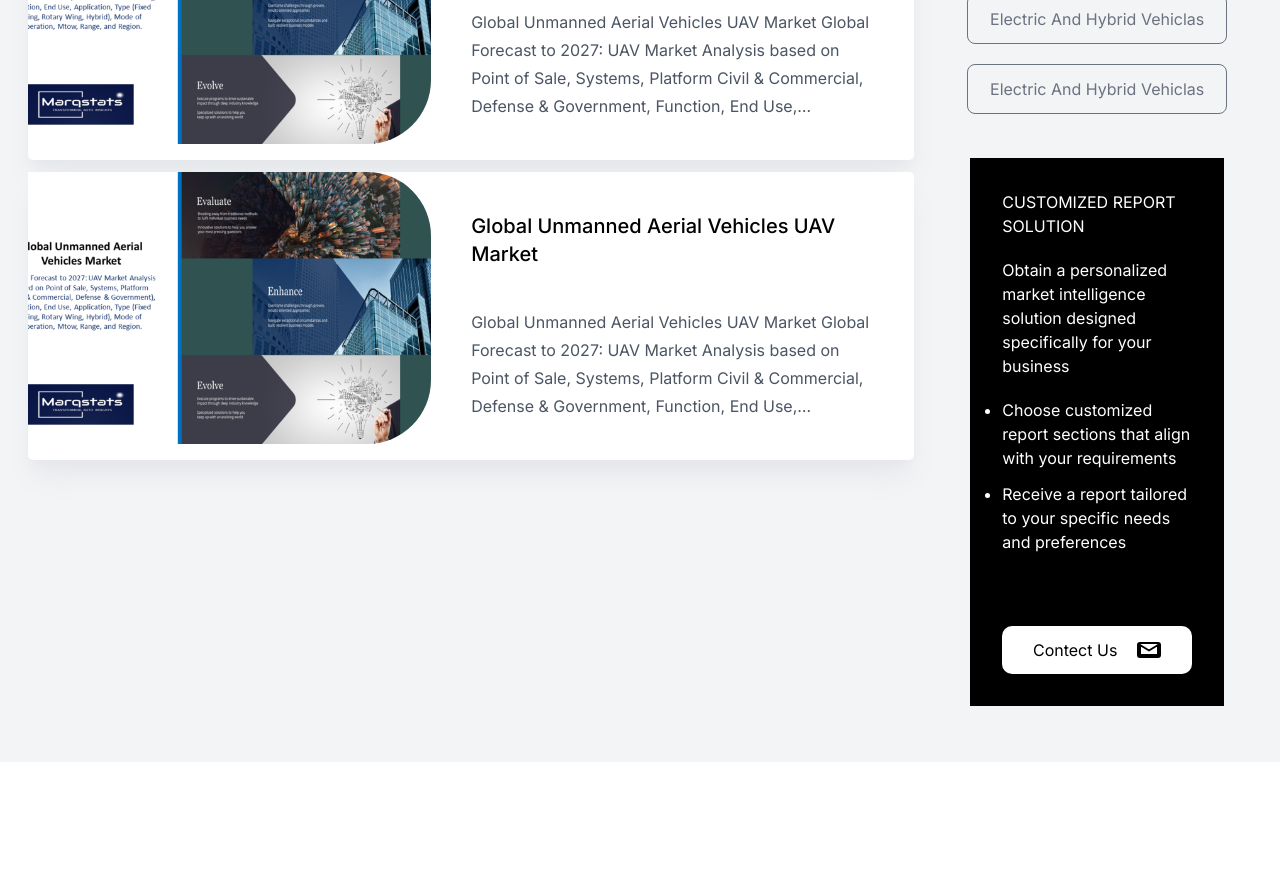
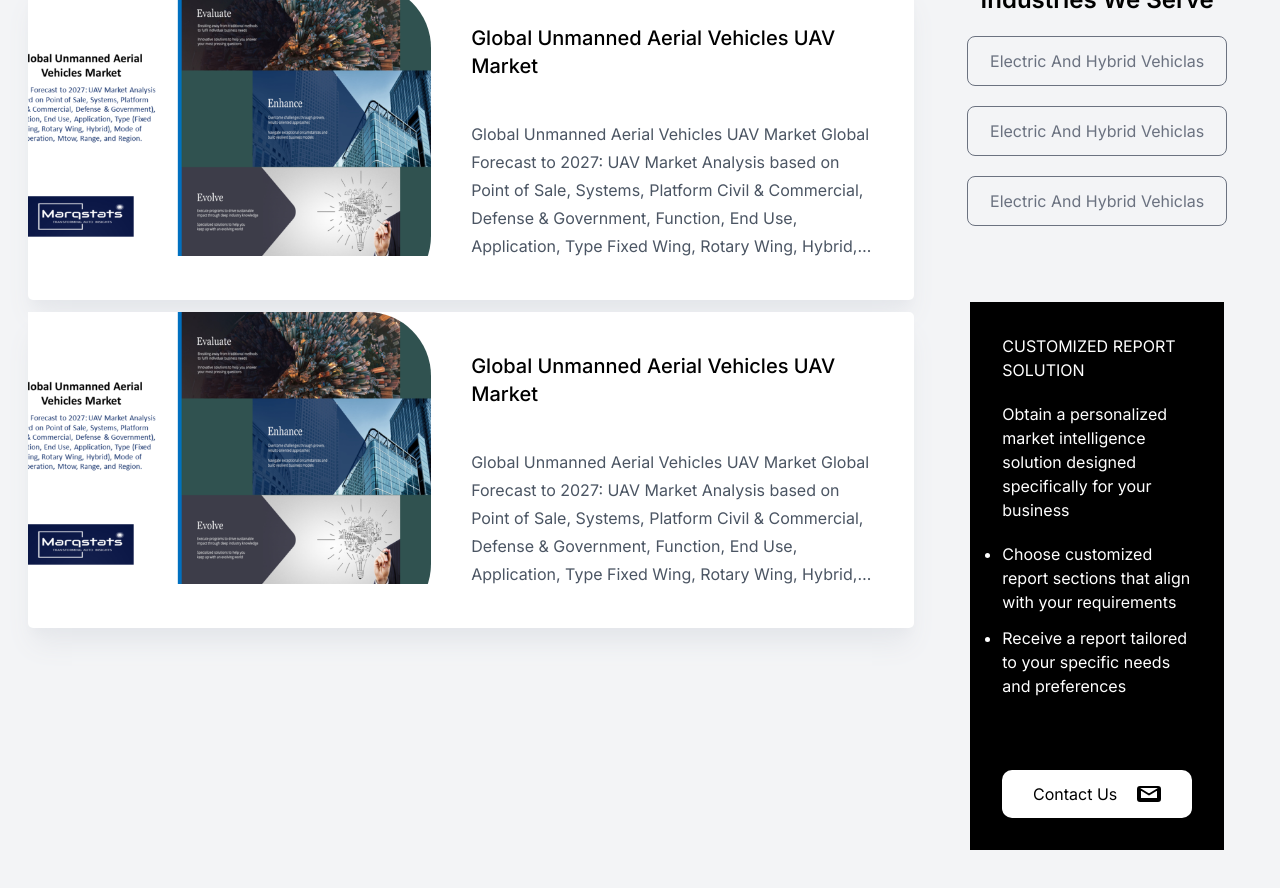
Before and after one commit to SidhartGautam25/marq, a Next.js app in the folder frontend/: page /report-store in a window 1280 px wide. Shown: the part 460-1348 px from the top of the page. Before the commit the page ends 1222 px from the top, so only its background shows below. Built offline with nearby package versions, Linux system fonts and the light colour scheme.

Commit message:
report img change

```diff
--- a/frontend/app/comp/report-card/Card.tsx
+++ b/frontend/app/comp/report-card/Card.tsx
@@ -5,12 +5,12 @@ export default function Card(){
     return(
       <>
         <div className="card md:flex md:ml-7 bg-white shadow-xl shadow-gray-200 rounded-[5px]">
-            <div className="left  md:flex-[6]">
-               <Image src={img1} alt="" className="w-full object-cover md:rounded-tr-[4rem] md:rounded-br-[4rem] h-[17rem]"/>
+            <div className="left  md:flex-[6] overflow-hidden md:rounded-tr-[4rem] md:rounded-br-[4rem]">
+               <Image src={img1} alt="" className="w-full object-cover  h-[17rem] inline-block  ease-in-out duration-500 hover:scale-105 hover:opacity-75"/>
             </div>
             <div className="right flex-[6] flex flex-col justify-center p-6 md:p-10">
                 <span className="text-xl font-medium mb-10">Global Unmanned Aerial Vehicles UAV Market</span>
-                <p className="overflow-hidden line-clamp-4 leading-7 text-gray-600">Global Unmanned Aerial Vehicles UAV Market Global Forecast to 2027: UAV Market Analysis based on Point of Sale, Systems, Platform Civil & Commercial, Defense & Government, Function, End Use, Application, Type Fixed Wing, Rotary Wing, Hybrid, Mode of Operation, Mtow,Lorem ipsum, dolor sit amet consectetur adipisicing elit. Ullam culpa veniam voluptatibus, est tenetur aspernatur mollitia autem et? Magni autem exercitationem repellat quam provident odit similique consequuntur, officiis minus nostrum ratione, nam voluptate! Illo non id itaque autem dolore, quasi, perferendis exercitationem iste rerum tenetur quam facilis sapiente ducimus beatae!</p>
+                <p className="line-clamp-5 leading-7 text-gray-600">Global Unmanned Aerial Vehicles UAV Market Global Forecast to 2027: UAV Market Analysis based on Point of Sale, Systems, Platform Civil & Commercial, Defense & Government, Function, End Use, Application, Type Fixed Wing, Rotary Wing, Hybrid, Mode of Operation, Mtow,Lorem ipsum, dolor sit amet consectetur adipisicing elit. Ullam culpa veniam voluptatibus, est tenetur aspernatur mollitia autem et? Magni autem exercitationem repellat quam provident odit similique consequuntur, officiis minus nostrum ratione, nam voluptate! Illo non id itaque autem dolore, quasi, perferendis exercitationem iste rerum tenetur quam facilis sapiente ducimus beatae!</p>
             </div>
         </div>
       </>
--- a/frontend/app/comp/report/Report.tsx
+++ b/frontend/app/comp/report/Report.tsx
@@ -1,6 +1,7 @@
 
 import Card from "../report-card/Card";
 import Buttons from "../buttons-report/Buttons";
+import Link from "next/link";
 export default function Page() {
   return (
     <>
@@ -21,8 +22,8 @@ export default function Page() {
                 <Buttons />
               </div>
             </div>
-            <div className=" p-5 md:p-14 md:pt-6">
-              <div className="bg-black text-white p-8 flex flex-col gap-10">
+            <div className="p-5 md:p-14">
+              <div className="bg-black text-white p-4 md:p-8 flex flex-col gap-10">
                 <div className="flex flex-col gap-5">
                   <span>CUSTOMIZED REPORT SOLUTION</span>
                   <p>
@@ -40,8 +41,9 @@ export default function Page() {
                     </li>
                   </ul>
                 </div>
-                <button className="flex justify-center bg-white text-black p-3 rounded-[10px] gap-5 mt-8">
-                  Contect Us
+                <Link className="flex justify-center bg-white text-black p-2 md:p-3 rounded-[10px]  mt-8" href="/contact">
+                <button className="flex gap-5 ">
+                  Contact Us
                   <svg
                     width="24"
                     height="24"
@@ -57,6 +59,7 @@ export default function Page() {
                     />
                   </svg>
                 </button>
+                </Link>
               </div>
             </div>
           </div>
--- a/frontend/app/report-store/page.tsx
+++ b/frontend/app/report-store/page.tsx
@@ -1,9 +1,13 @@
 import Image from "next/image";
 import car from "@/public/assets/report.jpg";
 import Report from "../comp/report/Report"
+import { NavBar } from "../comp";
 export default function Page() {
   return (
     <>
+    <div className="bg-gray-900">
+    <NavBar/>
+    </div>
       <div className="main bg-gray-100">
         <div className="">
           <Image
```
